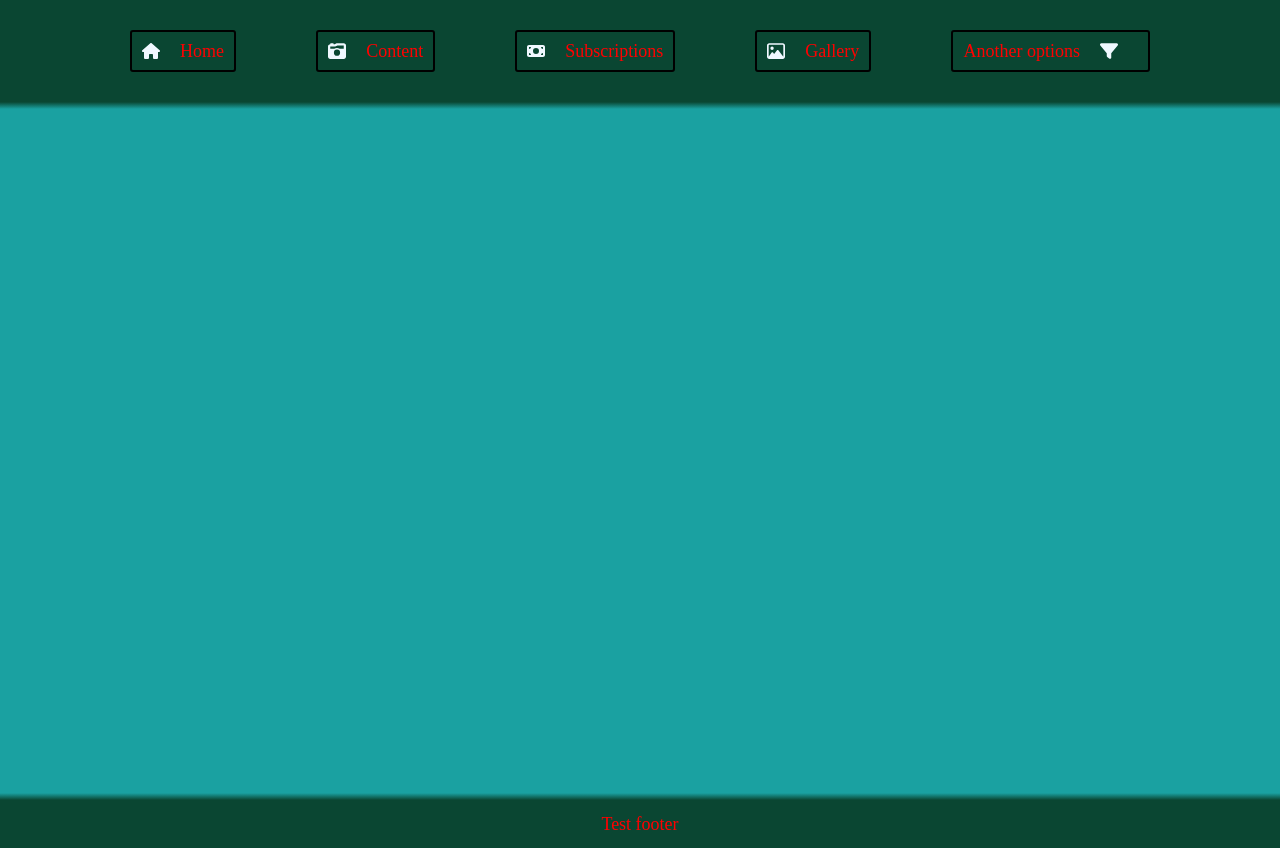
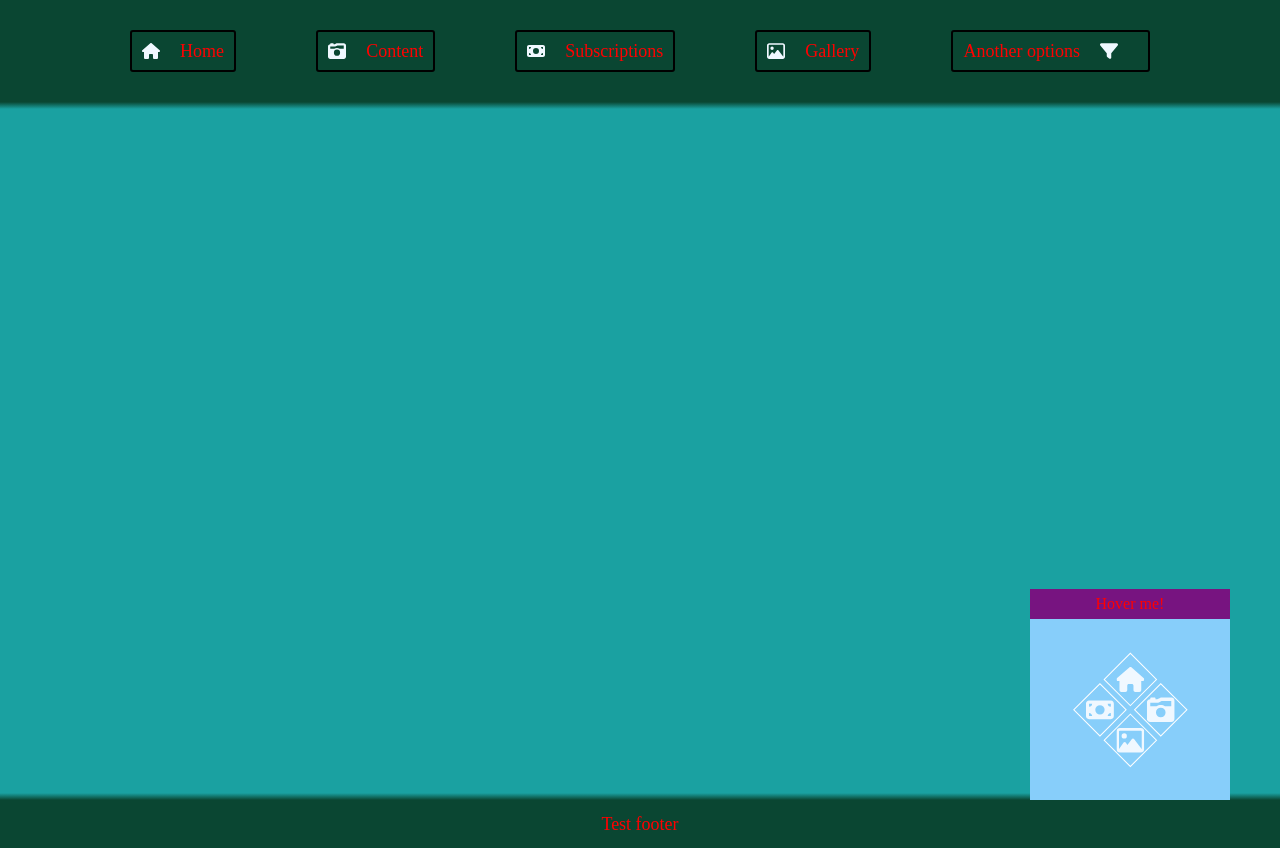
Before and after one commit to maksmalaniya/hw12, a plain HTML site: page index.html in a window 1280 px wide. Drawn offline with Linux system fonts and the light colour scheme.

Commit message:
was work with mistakes in block hover me

```diff
--- a/css/style.css
+++ b/css/style.css
@@ -141,7 +141,16 @@ main {
 /*__________________________________TRANSFORM________________________________________*/
 
 .block {
-    width: 200px;
+    display: flex;
+    flex-flow: wrap;
+    padding: 50px 0;
+    justify-content: flex-start;
+    gap: 5px;
+    width: 100px;
+    margin: 0 auto;
+    justify-content: center;
+    transform: rotate(45deg)
+    /*width: 200px;
     height: 200px;
     background-color: brown;
     position: absolute;
@@ -163,52 +172,58 @@ main {
     translateY (0) сдвигает элемент по оси Y
     */
 
-   transform:rotate(45deg)
+   /*transform:rotate(45deg)*/
 }
 
 .iconBlock {
-    width: 80px;
-    height: 80px;
-    margin: 10px;
     border: 1px solid white;
-    display: flex;
-    justify-content: center;
-    align-items: center;
+    overflow: hidden;
 }
 
 .rotateIcon {
-    transform: rotate(315deg);
+    /*transform: rotate(315deg);*/
+    display: block;
+    padding: 4px;
+    font-size: 0;
+}
+
+.rotateIcon:hover .footerIcon {
+    fill: aquamarine;
+    transform: rotate(-45deg) scale(1.2);
 }
 
 .footerIcon {
     width: 28px;
     height: 28px;
+    transform: rotate(-45deg);
     fill: aliceblue;
     transition: all 1s cubic-bezier(.25, 2, 1, -0.78);
 }
 
-.footerIcon:hover {
+/*.footerIcon:hover {
     width: 38px;
     height: 38px;
     fill: aquamarine;
-}
+}*/
 
 .hoverMeText {
     color: red;
     background-color: rgb(119, 20, 128);
     width: 200px;
     text-align: center;
-    margin: 7px 0 7px 0;
+    padding: 7px 0;
 }
 
 .hoverMe {
-    position: absolute;
-    top: 770px;
+    position: fixed;
+    bottom: 0;
+    right: 50px;
     width: 200px;
-    height: 100%;
-    left: 100%;
-    z-index: 0;
-    transition: top 1s cubic-bezier(.67, .64, 1, .3);
+    background-color: lightskyblue;
+    animation: moving 200ms linear infinite;
+    transition: transform 1s cubic-bezier(.67, .64, 1, .3);
+    transform: translateY(calc(100% - 30px));
+    z-index: 5;
 }
 
 .hoverMeText a {
@@ -218,15 +233,113 @@ main {
     padding: 15px;
 }
 
-.hoverMe {
-    position: relative;
-}
-
-.hoverMe:hover {
-    top: 440px;
-    height: 600px;
+/*.hoverMe:hover {
+    transform: translateY(0);
+    animation: none;
 }
 
 .hoverMe:hover .block {
     transform: translateX(1) rotate(45deg);
+}*/
+
+@keyframes moving {
+    0% {
+        transform: translateY(0);
+    }
+    25% {
+        transform: translateY(0);
+    }
+    50% {
+        transform: translateY(0);
+    }
+    75% {
+        transform: translateY(0);
+    }
+    100% {
+        transform: translateY(0);
+    }
 }
+
+
+
+/*.item {
+    width: 100px;
+    height: 100px;
+    background-color: red;
+}
+
+@keyframes myItem {
+    0% {
+        transform: translateX(0);
+    }
+    100% {
+        transform: translateX(600px);
+    }
+}*/
+
+/*.pulse {
+    font-size: 30px;
+    padding: 15px;
+    background: #000;
+    color: aliceblue;
+    margin: 0 auto;
+}
+
+.pulsation {
+    display: inline-block;
+    width: 13px;
+    height: 13px;
+    background-repeat: 50%;
+    border-radius: 50%;
+    position: relative;
+    top: -2px;
+    left: 15px;
+}
+
+.online::before,
+.online::after{
+    content: '';
+    position: absolute;
+    top: 0;
+    left: 0;
+    width: 100%;
+    height: 100%;
+    border-radius: 50%;
+    box-shadow: 0 0 10px green;
+    animation: pulse 1s ease-out infinite;
+}
+
+.online {
+    background-color: green;
+}
+
+.offline {
+    background-color: red;
+}
+
+.offline::before,
+.offline::after {
+    content: '';
+        position: absolute;
+        top: 0;
+        left: 0;
+        width: 100%;
+        height: 100%;
+        border-radius: 50%;
+        box-shadow: 0 0 10px red;
+        animation: pulse 1s ease-out infinite;
+}
+
+@keyframes pulse {
+    0% {
+        opacity: 0;
+        transform: scale(1);
+    }
+    80% {
+        opacity: 1;
+    }
+    100% {
+        transform: scale(1.8);
+        opacity: 0;
+    }
+}*/
--- a/index.html
+++ b/index.html
@@ -93,38 +93,38 @@
         <div class="container">
             <div class="hoverMe">
                 <div class="hoverMeText">
-                    <a href="#">Hover me!</a>
+                    <p>Hover me!</p>
                 </div>
-                <div class="block">
-                    <div class="iconBlock">
-                        <div class="rotateIcon">
+                <ul class="block">
+                    <li class="iconBlock">
+                        <a href="#" class="rotateIcon">
                             <svg class="footerIcon ">
                                 <use href="images/sprite.svg#homeIcon"></use>
                             </svg>
-                        </div>
-                    </div>
-                    <div class="iconBlock">
-                        <div class="rotateIcon">
+                        </a>
+                    </li>
+                    <li class="iconBlock">
+                        <a href="#" class="rotateIcon">
                             <svg class="footerIcon ">
                                 <use href="images/sprite.svg#contentIcon"></use>
                             </svg>
-                        </div>
-                    </div>
-                    <div class="iconBlock">
-                        <div class="rotateIcon">
+                        </a>
+                    </li>
+                    <li class="iconBlock">
+                        <a href="#" class="rotateIcon">
                             <svg class="footerIcon ">
                                 <use href="images/sprite.svg#subscriptionIcon"></use>
                             </svg>
-                        </div>
-                    </div>
-                    <div class="iconBlock">
-                        <div class="rotateIcon">
+                        </a>
+                    </li>
+                    <li class="iconBlock">
+                        <a href="#" class="rotateIcon">
                             <svg class="footerIcon ">
                                 <use href="images/sprite.svg#galleryIcon"></use>
                             </svg>
-                        </div>
-                    </div>
-                </div>
+                        </a>
+                    </li>
+                </ul>
             </div>
             </div>
         </div>
```
